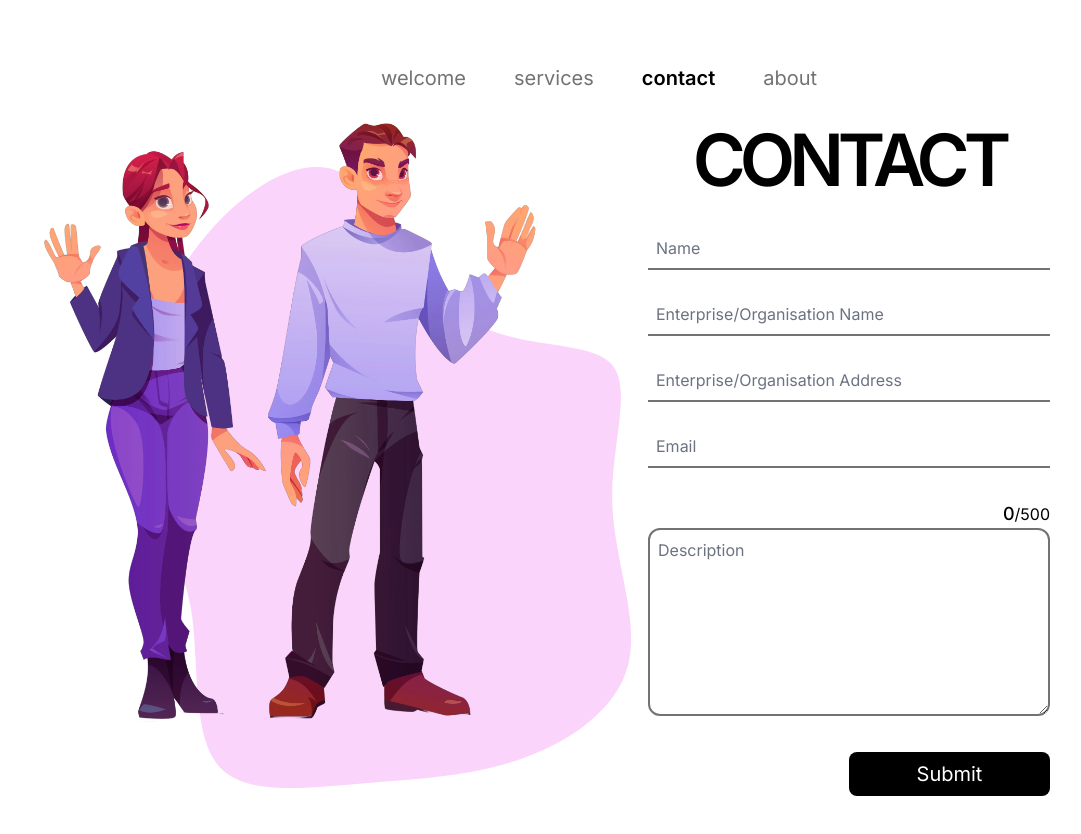
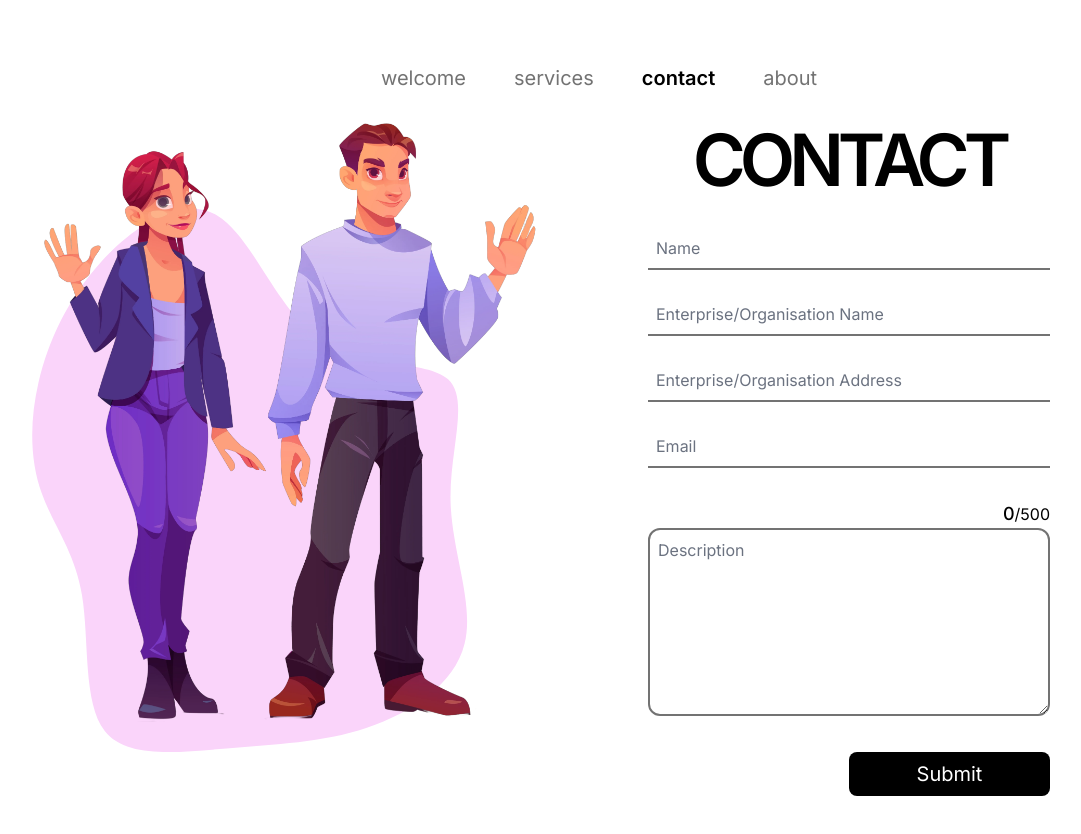
Before and after one commit to kyaakpa/webtion, a Next.js app: page /contact in a window 1280 px wide. Shown: the top 834 px of the page, without its empty margins (41-1122 px from the left). Built offline with nearby package versions, Linux system fonts and the light colour scheme.

Commit message:
services color palette changed and contact page responsiveness fixed

```diff
--- a/app/contact/page.js
+++ b/app/contact/page.js
@@ -7,6 +7,7 @@ import "@/styles/ReactToastify.css";
 import { useState } from "react";
 import loading from "@/public/loading.webp";
 import axios from "axios";
+import Head from "next/head";
 
 const Contact = () => {
   const [textAreaCount, ChangeTextAreaCount] = useState(0);
@@ -60,28 +61,32 @@ const Contact = () => {
     <div
       className={`flex h-[85vh] lg:justify-evenly justify-center  lg:rounded-tl-full`}
     >
-      <svg
-        viewBox="0 0 200 200"
-        xmlns="http://www.w3.org/2000/svg"
-        className="absolute w-[800px] top-[100px] left-0 -z-10  lg:block hidden"
-      >
-        <path
-          fill="#fad4fa"
-          d="M25.7,-46.1C38.2,-37.3,56.4,-40.2,62.6,-34.5C68.8,-28.8,63,-14.4,63.3,0.2C63.6,14.8,70.2,29.6,67.3,41.1C64.5,52.6,52.2,60.8,39.4,65.1C26.6,69.4,13.3,69.8,-0.7,71C-14.6,72.1,-29.2,74,-35.5,66C-41.8,57.9,-39.9,39.9,-42,27.2C-44.1,14.6,-50.2,7.3,-53.5,-1.9C-56.8,-11,-57.1,-22.1,-54.4,-33.7C-51.7,-45.4,-46,-57.6,-36.5,-68.1C-26.9,-78.6,-13.5,-87.2,-3.4,-81.3C6.6,-75.4,13.3,-54.9,25.7,-46.1Z"
-          transform="translate(100 100)"
-        />
-      </svg>
+      <Head>
+        <link rel="preload" href="/waving.webp" as="image" />
+      </Head>
       <div>
         <Image
           src={humanImage}
           width={500}
           height={500}
-          alt="Human Interaction"
+          alt="male and female waving"
           className="lg:block hidden"
           loading="lazy"
+          fetchPriority="high"
         />
+        <svg
+          viewBox="0 0 200 200"
+          xmlns="http://www.w3.org/2000/svg"
+          className="absolute w-[700px] top-[150px] -left-20 -z-10  lg:block hidden"
+        >
+          <path
+            fill="#fad4fa"
+            d="M25.7,-46.1C38.2,-37.3,56.4,-40.2,62.6,-34.5C68.8,-28.8,63,-14.4,63.3,0.2C63.6,14.8,70.2,29.6,67.3,41.1C64.5,52.6,52.2,60.8,39.4,65.1C26.6,69.4,13.3,69.8,-0.7,71C-14.6,72.1,-29.2,74,-35.5,66C-41.8,57.9,-39.9,39.9,-42,27.2C-44.1,14.6,-50.2,7.3,-53.5,-1.9C-56.8,-11,-57.1,-22.1,-54.4,-33.7C-51.7,-45.4,-46,-57.6,-36.5,-68.1C-26.9,-78.6,-13.5,-87.2,-3.4,-81.3C6.6,-75.4,13.3,-54.9,25.7,-46.1Z"
+            transform="translate(100 100)"
+          />
+        </svg>
       </div>
-      <div className="flex flex-col gap-8 max-sm:-mt-20 self-center rounded-2xl p-6 sm:w-[450px]">
+      <div className="flex flex-col gap-8 self-center rounded-2xl p-6 sm:w-[450px]">
         <h1 className="contact text-center text-7xl font-semibold -tracking-[6px]">
           CONTACT
         </h1>
--- a/app/services/cardData.js
+++ b/app/services/cardData.js
@@ -20,10 +20,10 @@ export const cardData = [
     title: "Premium",
     caption: "Recommended",
     bonusCaption: "",
-    titleColor: "text-[#FAFB73]",
-    bgColor: "bg-[#3C26A0]",
-    btnBgColor: "bg-[#B15EFF]",
-    captionColor: "text-[#B15EFF]",
+    titleColor: "text-[#FFF0CE]",
+    bgColor: "bg-[#0C356A]",
+    btnBgColor: "bg-[#0174BE]",
+    captionColor: "text-[#FFC436]",
     list: [
       "Upto 15 pages",
       "Custom WebDesign",
--- a/components/PricingCard.js
+++ b/components/PricingCard.js
@@ -62,7 +62,7 @@ const PricingCard = ({
       {price === "Build Now" ? (
         <button
           onClick={openModal}
-          className="flex p-4 justify-center font-semibold lg:text-2xl text-lg lg:block text-[#ECF4D6] bg-[#2D9596] rounded-xl self-end lg:w-full w-full hover:bg-[#ECF4D6] hover:text-[#2D9596] transition-colors duration-500"
+          className="flex p-4 justify-center font-semibold lg:text-2xl text-lg lg:block text-[#FFF] bg-[#2D9596] rounded-xl self-end lg:w-full w-full hover:bg-[#ECF4D6] hover:text-[#2D9596] transition-colors duration-500"
         >
           {price}
         </button>
```
